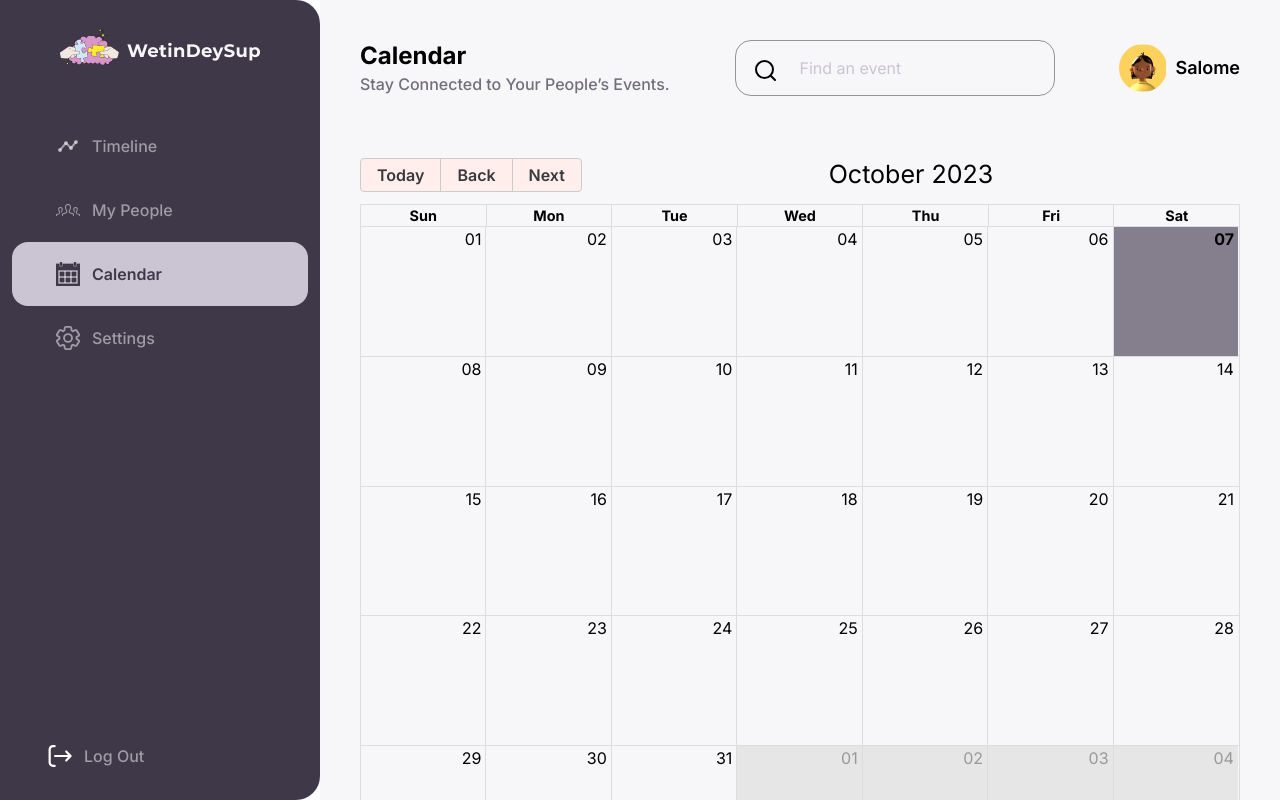
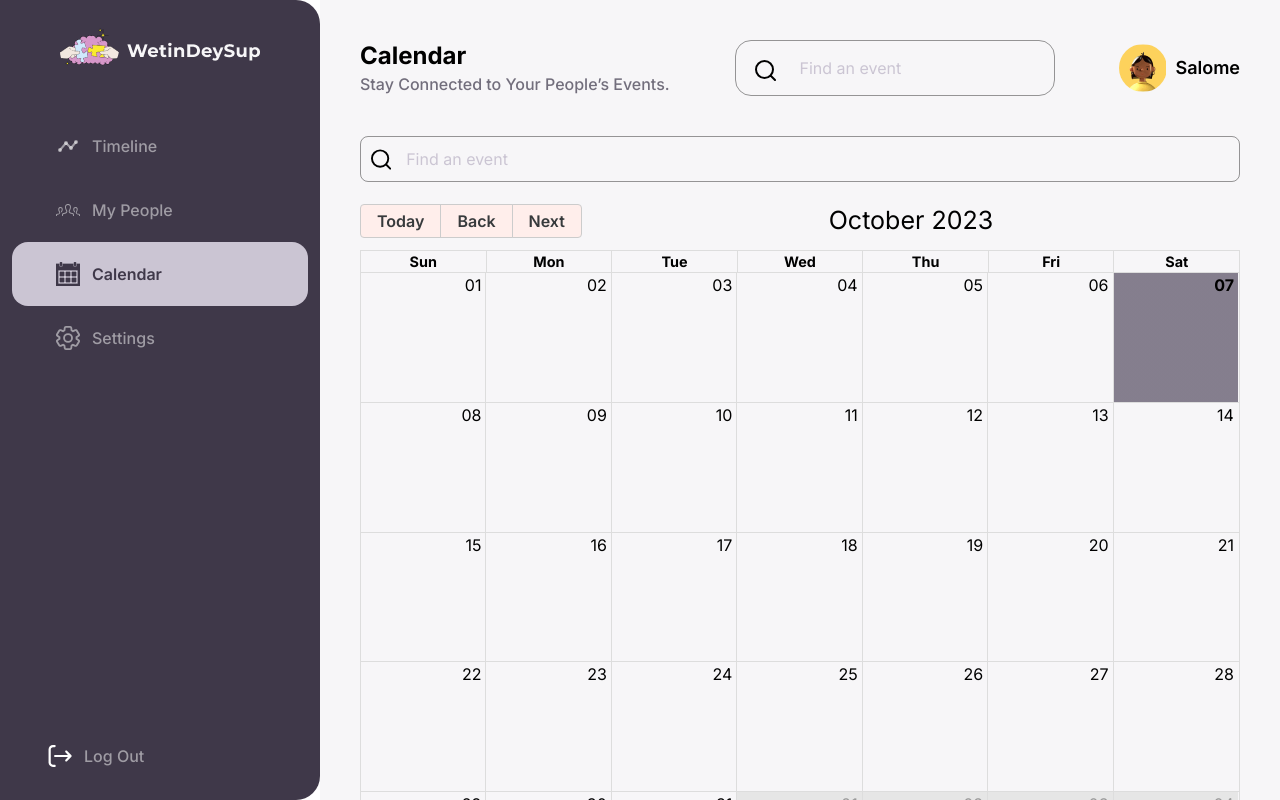
Before and after one commit to codeReaper0/event-webapp2, a Next.js app: page /calendar in a window 1280 px wide. Built offline with nearby package versions, Linux system fonts and the light colour scheme.

Commit message:
added search feature

```diff
--- a/pages/calendar.tsx
+++ b/pages/calendar.tsx
@@ -1,14 +1,52 @@
+import React, { useState } from 'react';
 import MainLayout from "@/components/layout/mainLayout";
 import MyCalendar from "@/components/layout/myCalendar";
 import Header from "@/components/header";
+import { SearchIcon } from "@/public/assets/icon/searchIcon";
+import events from '@/data/event';
+
 export default function Calendar() {
+  const [searchQuery, setSearchQuery] = useState('');
+  const handleSearchInputChange = (data : any) => {
+    setSearchQuery(data.target.value);
+  };
+
+  const filteredEvents = events.filter((event) => {
+    return (
+      event.title.toLowerCase().includes(searchQuery.toLowerCase()) ||
+      event.description.toLowerCase().includes(searchQuery.toLowerCase())
+    );
+  });
+
   return (
     <MainLayout>
       <Header
         title={"Calendar"}
         info={"Stay Connected to Your People’s Events."}
       />
+      <div className="w-full flex gap-[15px] border border-black/40 p-[10px] rounded-lg items-center">
+        <SearchIcon />
+        <input
+          placeholder="Find an event"
+          className="w-full outline-none border-none   text-primary placeholder:text-brand-gray-600 focus:outline-none bg-transparent"
+          value={searchQuery}
+          onChange={handleSearchInputChange}
+        />
+      </div>
       <MyCalendar />
+      <div className="w-full md:hidden flex flex-col gap-[10px]">
+        {filteredEvents.map((event, index) => (
+          <div className="rbc-event" key={index}>
+            <div className="p-[10px]">
+              <div className="flex justify-between items-center">
+                <h3 className="text-[#33313E] text-lg font-bold"> {event?.title} </h3>
+                <p className="text-xs"> {event?.start.toDateString()} </p>
+              </div>
+              <p className="text-[#333333] text-base font-bold">{event?.description}</p>
+            </div>
+          </div>
+        ))}
+      </div>
     </MainLayout>
   );
 }
```
